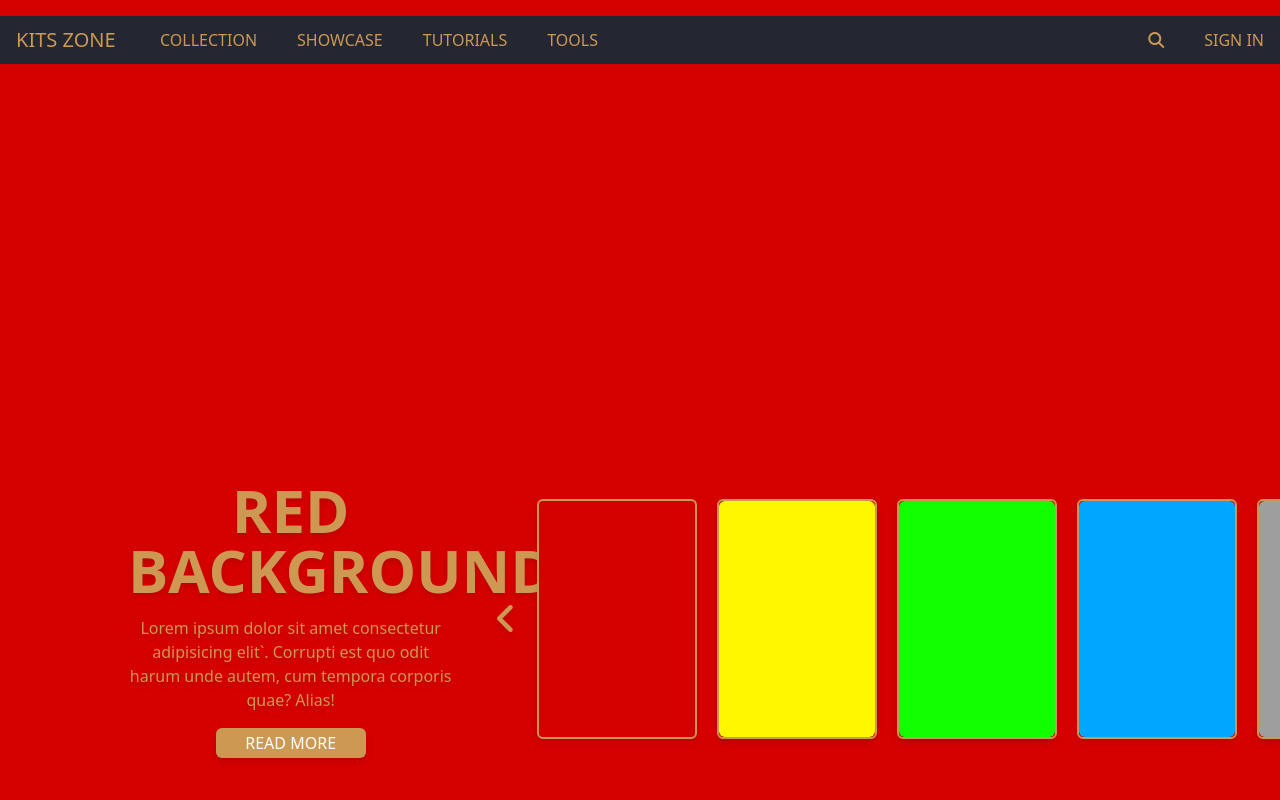
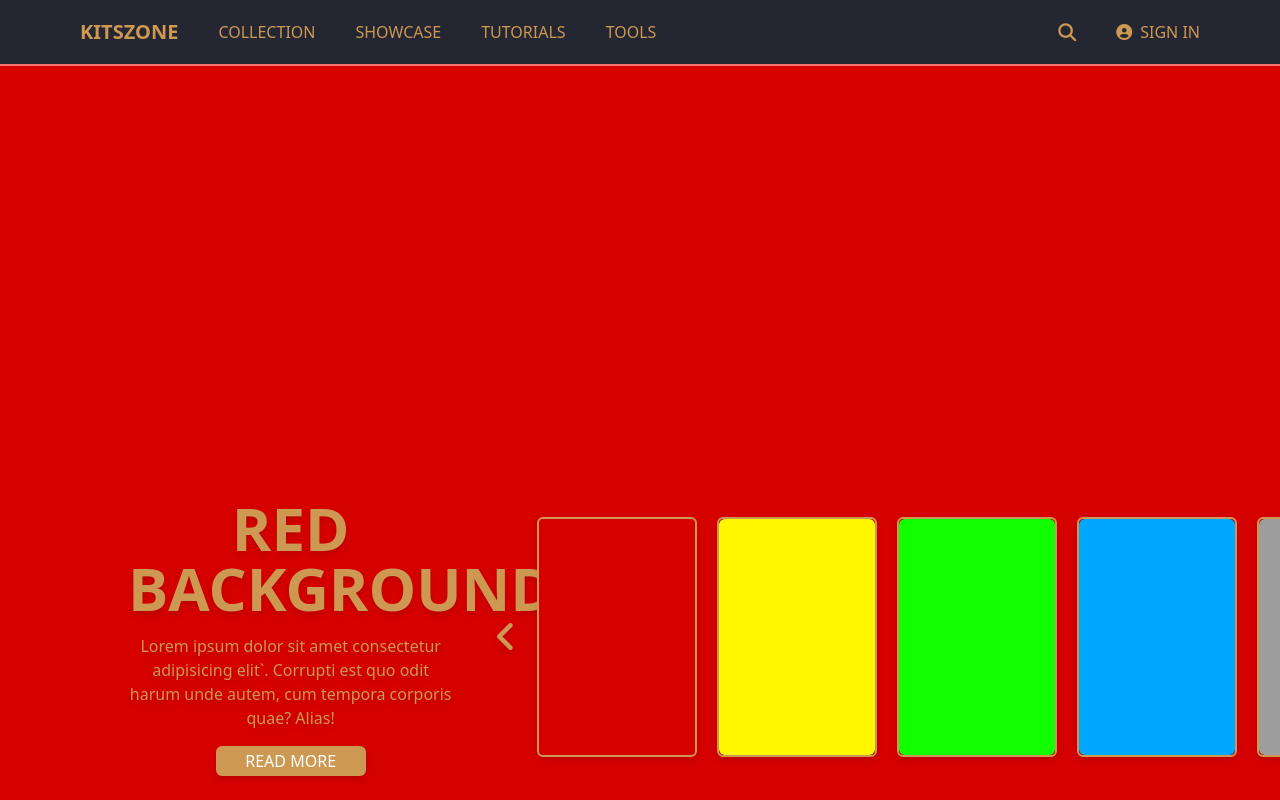
Before and after one commit to NQB37/kits-zone, a React (Vite) app: page / in a window 1280 px wide. Shown: the top 800 px of the page. Built offline with nearby package versions, Linux system fonts and the light colour scheme.

Commit message:
modify header

```diff
--- a/src/components/Header/Header.jsx
+++ b/src/components/Header/Header.jsx
@@ -12,11 +12,13 @@ function Header() {
 
     return (
         <>
-            <div className="max-w-screen-2xl mx-auto md:sticky top-4 z-50">
-                <nav className="bg-secondary flex items-center justify-between px-4 h-12 ct-nav">
+            <div className="w-full md:sticky z-50 border-b-2 border-red-400">
+                <nav className="bg-secondary flex items-center justify-between px-20 h-16 ct-nav">
                     <ul className="basis-1/12 flex items-center justify-start">
                         <Link to="/">
-                            <h1 className="text-primary text-xl ">KITS ZONE</h1>
+                            <h1 className="text-primary text-xl font-bold">
+                                KITSZONE
+                            </h1>
                         </Link>
                     </ul>
                     <ul className="basis-8/12 flex items-center justify-start gap-10 px-10 h-full">
@@ -36,7 +38,7 @@ function Header() {
                         </li>
                     </ul>
                     <ul className="basis-3/12 flex items-center justify-end gap-10">
-                        <li className="relative">
+                        <li className="relative text-lg cursor-pointer">
                             <i
                                 onClick={handleSearch}
                                 className="fa-solid fa-magnifying-glass text-primary"
@@ -44,12 +46,12 @@ function Header() {
                             {searchStatus && (
                                 <form
                                     action=""
-                                    className="absolute w-80 top-[35px] right-0 bg-secondary px-4 py-4 -z-40 duration-100"
+                                    className="absolute w-80 top-[35px] right-0 bg-secondary px-4 py-4 -z-40"
                                 >
                                     <input
                                         type="search"
                                         id="seach"
-                                        className="text-primary bg-transparent border-primary border-[1px] w-full px-4 duration-100"
+                                        className="text-primary bg-transparent border-primary border-[1px] w-full px-4"
                                         placeholder="Search..."
                                     />
                                 </form>
@@ -57,7 +59,10 @@ function Header() {
                         </li>
 
                         <li className="ct-nav-item">
-                            <a href="">SIGN IN</a>
+                            <NavLink to="/Account/SignIn">
+                                <i className="fa-solid fa-circle-user mr-2"></i>
+                                SIGN IN
+                            </NavLink>
                         </li>
                     </ul>
                 </nav>
```
